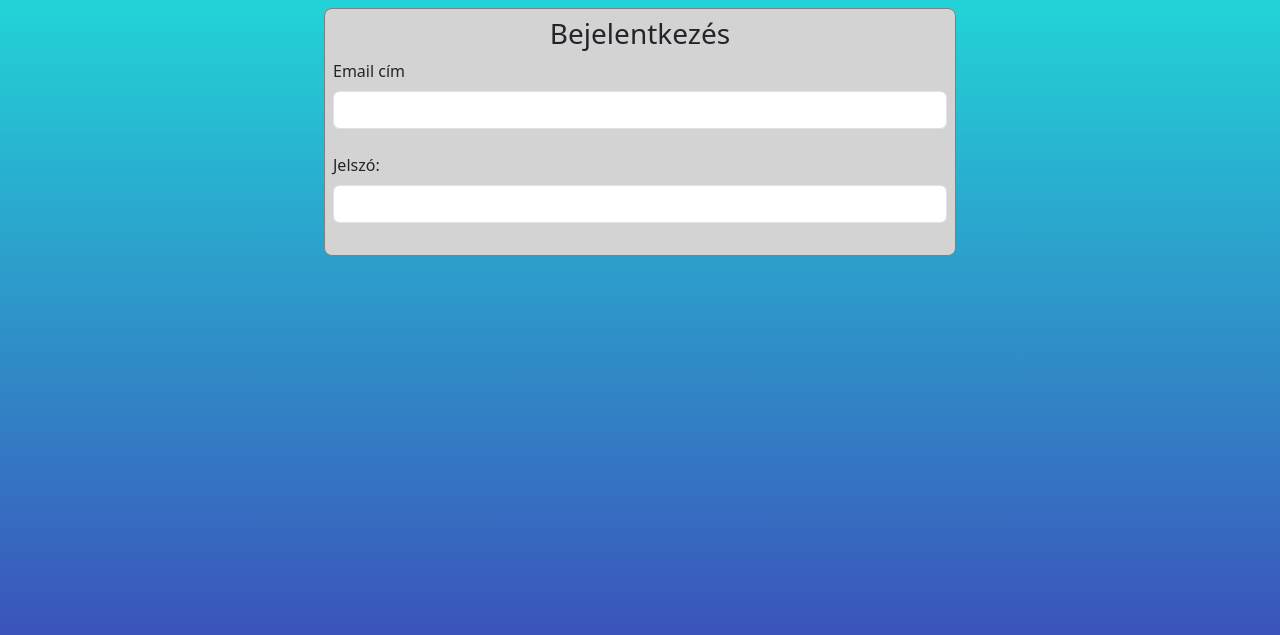
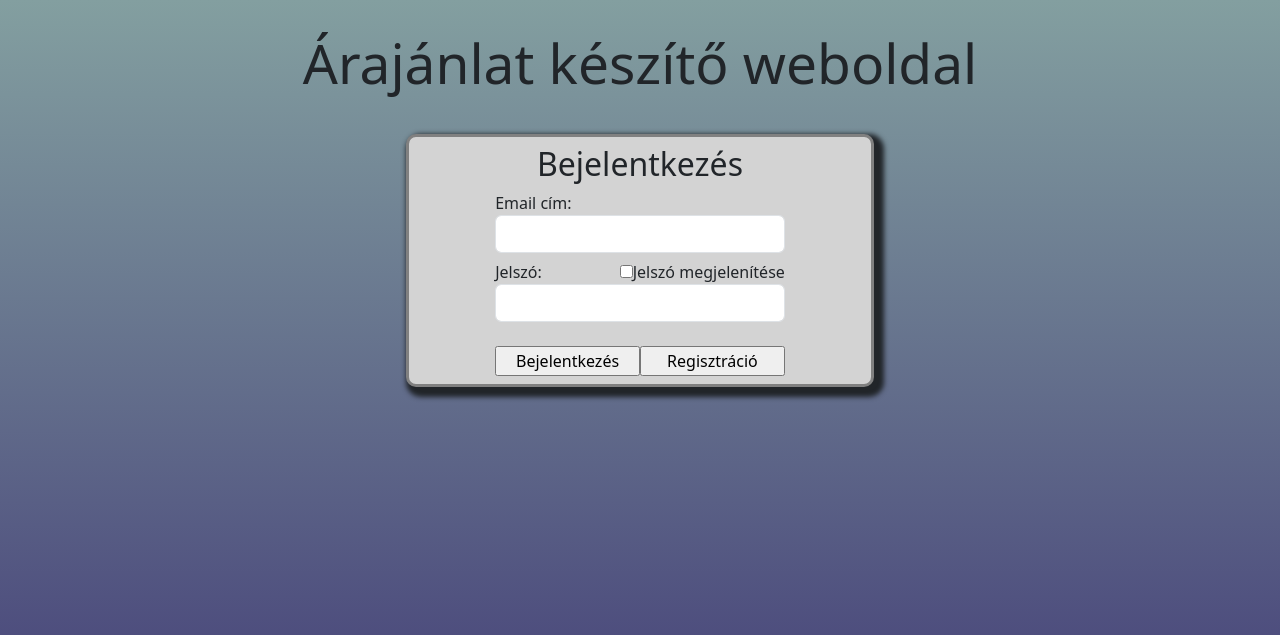
Before and after one commit to veghszabolcs/szakdoga, a PHP site: page / in a window 1280 px wide. Shown: the top 635 px of the page. Run offline with PHP 8.4, Linux system fonts and the light colour scheme.

Commit message:
nehany folytatas

```diff
--- a/index.html
+++ b/index.html
@@ -8,23 +8,33 @@
     <link rel="stylesheet" href="style.css">
     <link href="https://cdn.jsdelivr.net/npm/bootstrap@5.3.2/dist/css/bootstrap.min.css" rel="stylesheet"
         integrity="sha384-T3c6CoIi6uLrA9TneNEoa7RxnatzjcDSCmG1MXxSR1GAsXEV/Dwwykc2MPK8M2HN" crossorigin="anonymous">
-        <link rel="preconnect" href="https://fonts.googleapis.com">
-        <link rel="preconnect" href="https://fonts.gstatic.com" crossorigin>
-        <link href="https://fonts.googleapis.com/css2?family=Source+Sans+3&display=swap" rel="stylesheet">
 </head>
 
 <body>
+    <script src="./script.js"></script>
+    <h1 id="title" class="text-center">Árajánlat készítő weboldal</h1>
     <div id="login-interface" class="w-100 d-flex p-2 justify-content-center">
 
-        <form action="" id="login-form" class="w-50">
-            <h3 class="text-center">Bejelentkezés</h3>
-            <div class="form-outline mb-4">
-                <label for="loginEmail" class="form-label">Email cím</label>
-                <input type="email" id="loginEmail" class="form-control">
+        <form action="" id="login-form" class="">
+            <h2 class="text-center align-self-center">Bejelentkezés</h2>
+            <div id="login-inputs" class="">
+                <div class="justify-content-center">
+                    <label for="loginEmail" class="">Email cím:</label>
+                    <input type="email" id="loginEmail" class="form-control form-input">
+                </div>
+                <div class="form-outline mb-4">
+                    <div class="d-flex justify-content-between">
+                        <label for="loginPassword" class="mr-auto input-label">Jelszó:</label>
+                        <div>
+                            <input type="checkbox" id="showPasswordBox" onclick="showPassword()">Jelszó megjelenítése
+                        </div>
+                    </div>
+                    <input type="password" id="loginPassword" class="form-control form-input">
+                </div>
             </div>
-            <div class="form-outline mb-4">
-                <label for="loginPassword" class="form-label">Jelszó:</label>
-                <input type="password" id="loginPassword" class="form-control">
+            <div id="button-group" class="d-flex">
+                <input type="button" value="Bejelentkezés" class="button">
+                <input type="button" value="Regisztráció" class="button">
             </div>
         </form>
     </div>
--- /dev/null
+++ b/script.js
@@ -0,0 +1,8 @@
+function showPassword(){
+    var pw = document.getElementById("loginPassword");
+    if(pw.type === "password"){
+        pw.type = "text";
+    }else{
+        pw.type = "password";
+    }
+}
--- a/style.css
+++ b/style.css
@@ -2,13 +2,37 @@ body{
     height: 100%;
     background-attachment: fixed;
     background-repeat: no-repeat;
-    background-image: linear-gradient(rgb(34, 212, 215), rgb(65, 50, 180));
-
+    background-image: linear-gradient(rgb(131, 159, 160), rgb(64, 57, 117));
+}
+#title{
+    margin-top: 30px;
+    margin-bottom: 30px;
+    font-size: 55px;
+}
+#login-interface{
+    margin-top: auto;
+    margin-bottom: auto;
 }
 #login-form{
-
+    padding-bottom: 30px;
+    width: 37%;
     background-color: lightgray;
-    border: solid 1px gray;
+    border: solid 3px gray;
+    box-shadow: 5px 5px 5px 5px;
     padding: 8px;
-    border-radius: 8px;
+    border-radius: 10px;
 }
+.form-input{
+    margin-bottom: 7px;
+}
+#login-inputs{
+    margin: auto;
+    width: 65%;
+}
+#button-group{
+    margin: auto;
+    width: 65%;
+}
+.button{
+    width: 50%;
+}
```
